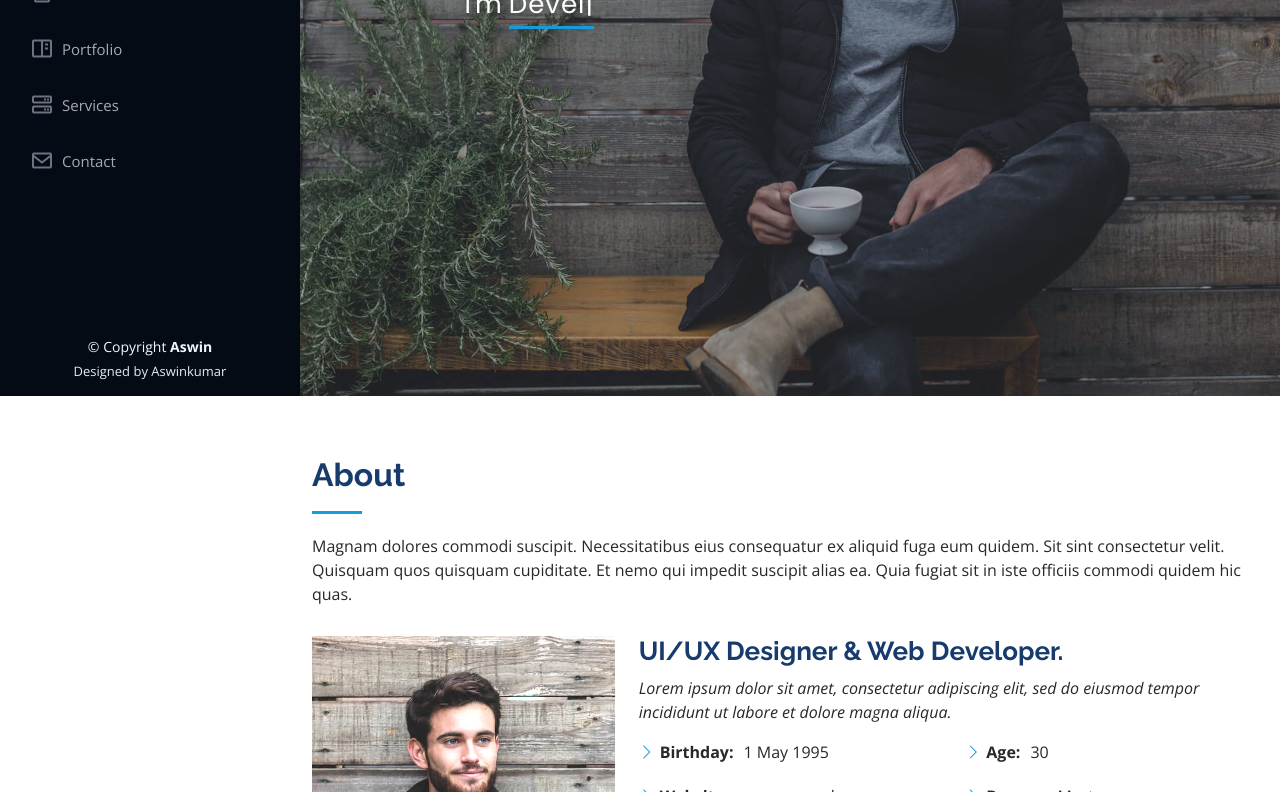
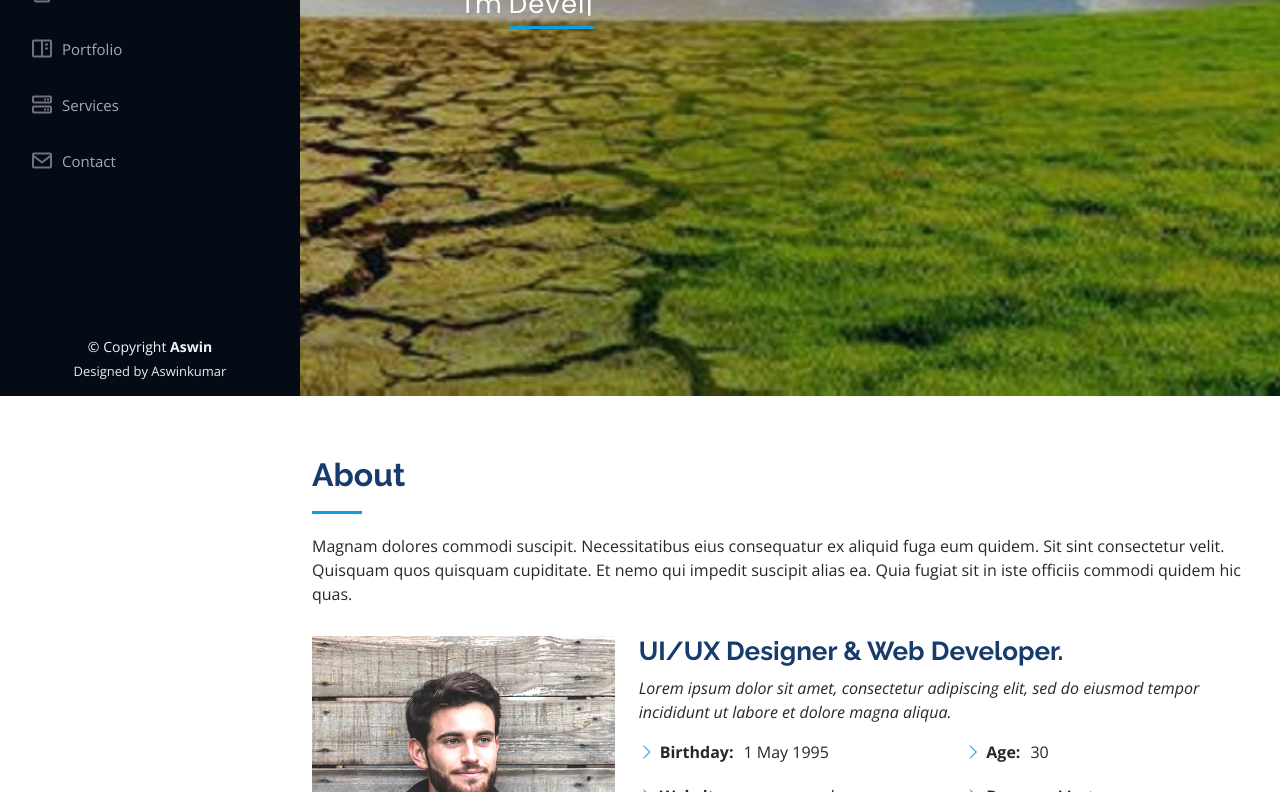
Before and after one commit to Aswin-cutmap/Resume, a plain HTML site: page index.html in a window 1280 px wide. Shown: the part 404-1196 px from the top of the page. Drawn offline with nearby package versions, Linux system fonts and the light colour scheme.

Commit message:
background change

```diff
--- a/assets/css/style.css
+++ b/assets/css/style.css
@@ -229,7 +229,7 @@ h6 {
 #hero {
   width: 100%;
   height: 100vh;
-  background: url("../img/hero-bg.jpg") top center;
+  background: url("../img/background-image.jpg") top center;
   background-size: cover;
 }
 
```
Also changed, not shown: assets/img/background-image.jpg (added).
